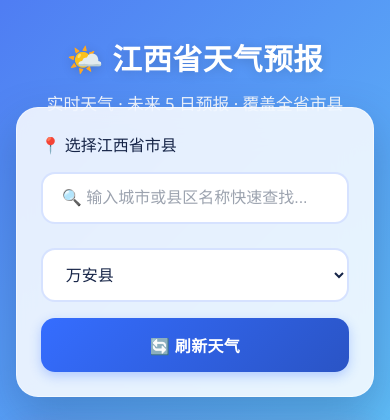
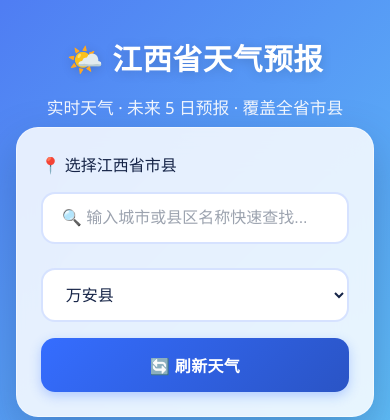
Before and after one commit to xieziji9-alt/jiangxi-weather, a Flask app: page / in a window 390 px wide. Shown: the top 420 px of the page. Run offline with Flask 3, Linux system fonts and the light colour scheme; data that the repository does not hold is empty.

Commit message:
增加标题区域底部间距，避免副标题被遮挡

```diff
--- a/static/styles.css
+++ b/static/styles.css
@@ -38,7 +38,7 @@ a:hover {
 }
 
 .page-header {
-  padding: 2.75rem 1.5rem 2rem;
+  padding: 2.75rem 1.5rem 3rem;
   text-align: center;
   color: #fff;
   background: transparent;
@@ -53,7 +53,7 @@ a:hover {
 }
 
 .page-subtitle {
-  margin: 0.75rem 0 0;
+  margin: 1rem 0 0;
   font-size: 1.05rem;
   opacity: 0.92;
   font-weight: 400;
@@ -571,7 +571,7 @@ button:active {
 
 @media (max-width: 640px) {
   .page-header {
-    padding: 2.25rem 1rem 1.5rem;
+    padding: 2.25rem 1rem 2.5rem;
   }
 
   .page-title {
```
